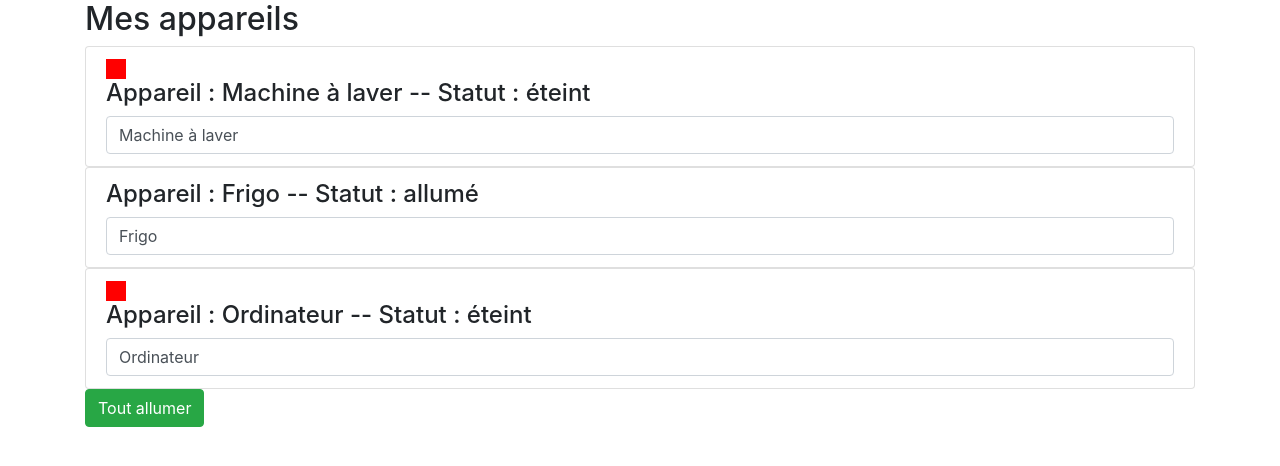
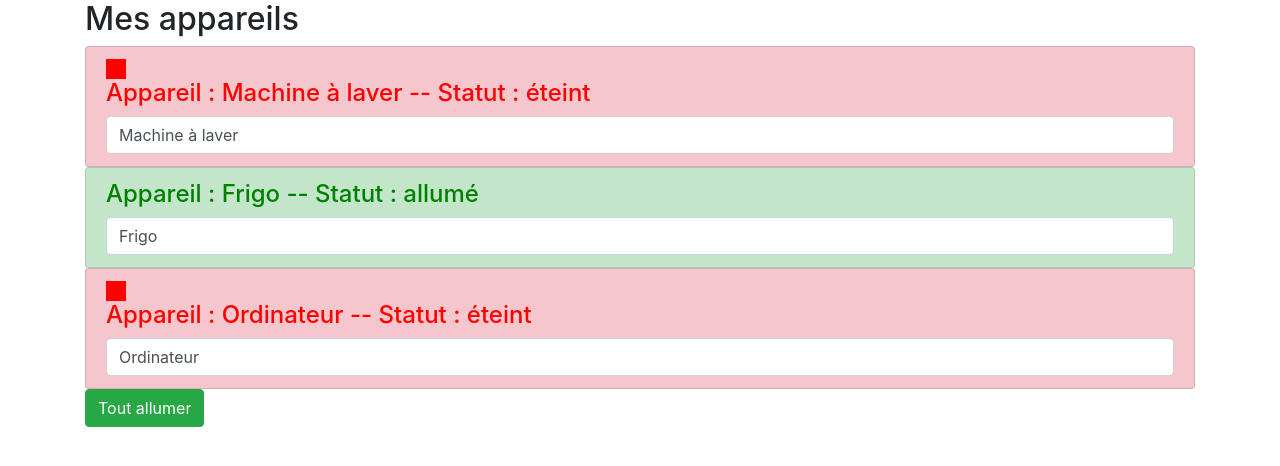
Before and after one commit to maxson007/tuto-angular, an Angular app: page / in a window 1280 px wide. Shown: the top 466 px of the page. Built offline with nearby package versions, Linux system fonts and the light colour scheme.

Commit message:
directives structurelles

```diff
--- a/src/app/appareil/appareil.component.html
+++ b/src/app/appareil/appareil.component.html
@@ -1,6 +1,8 @@
-<li class="list-group-item">
+<li [ngClass]="{'list-group-item': true,
+                'list-group-item-success': appareilStatus === 'allumé',
+                'list-group-item-danger': appareilStatus === 'éteint'}">
   <div style="width:20px;height:20px;background-color:red;"
        *ngIf="appareilStatus === 'éteint'"></div>
-  <h4>Appareil : {{ appareilName }} -- Statut : {{ appareilStatus }}</h4>
+  <h4 [ngStyle]="{color: getColor()}">Appareil : {{ appareilName }} -- Statut : {{ appareilStatus }}</h4>
   <input type="text" class="form-control" [(ngModel)]="appareilName">
 </li>
--- a/src/app/appareil/appareil.component.ts
+++ b/src/app/appareil/appareil.component.ts
@@ -1,4 +1,4 @@
-import { Component, Input,OnInit } from '@angular/core';
+import { Component, Input, OnInit } from '@angular/core';
 
 @Component({
   selector: 'app-appareil',
@@ -12,4 +12,12 @@
 
   ngOnInit() {
   }
+
+  getColor() {
+    if(this.appareilStatus === 'allumé') {
+      return 'green';
+    } else if(this.appareilStatus === 'éteint') {
+      return 'red';
+    }
+  }
 }
```
